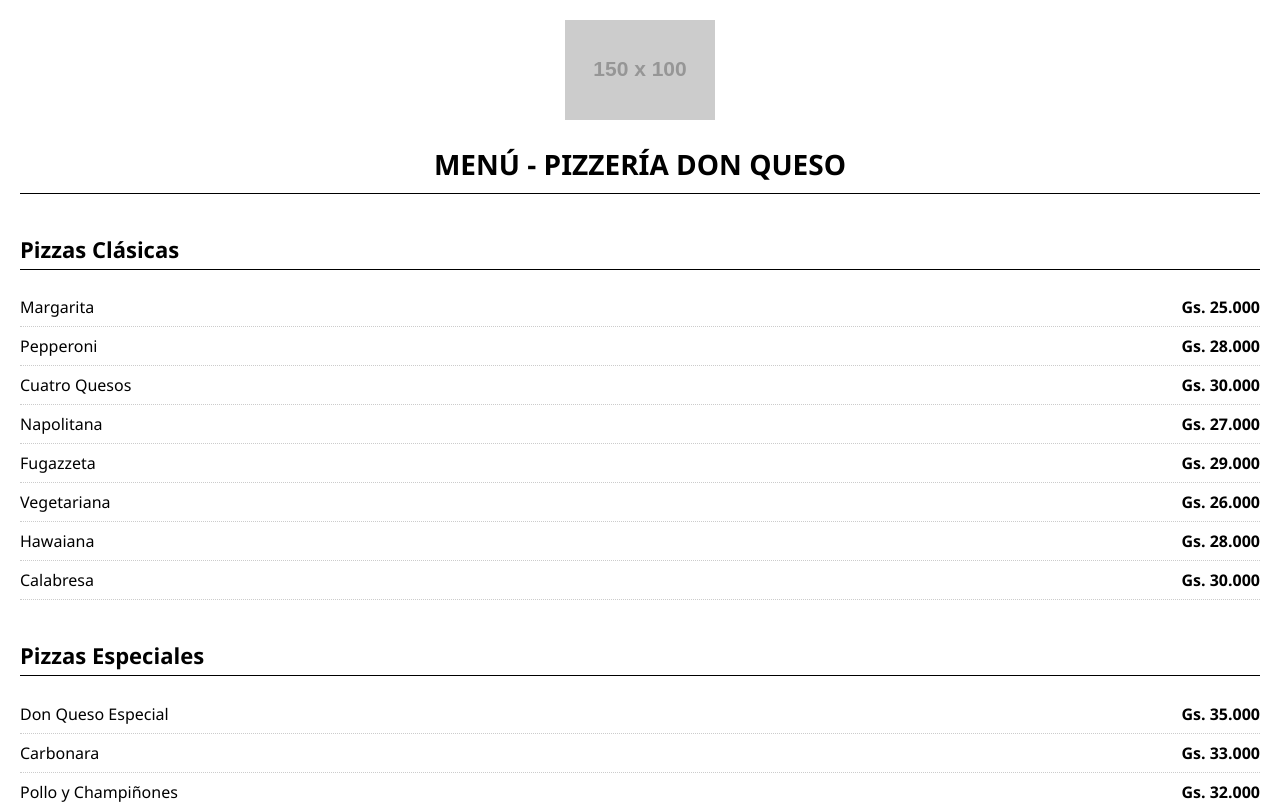
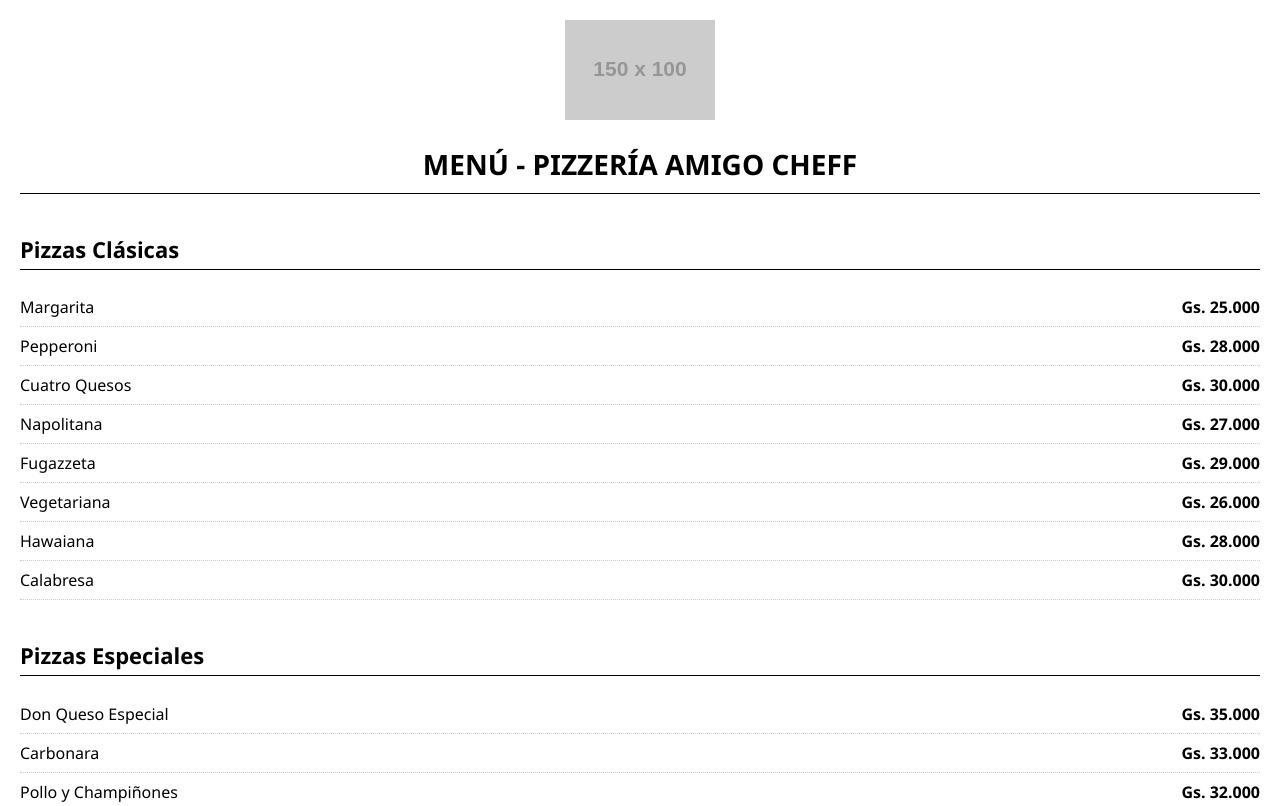
Before and after one commit to Victor08u/MenuAmigoCheff, a plain HTML site: page index.html in a window 1280 px wide. Shown: the top 806 px of the page. Drawn offline with Linux system fonts and the light colour scheme; placeholder pictures from the web are drawn by us.

Commit message:
Update index.html

```diff
--- a/index.html
+++ b/index.html
@@ -59,7 +59,7 @@
     <img src="https://via.placeholder.com/150x100?text=Logo" alt="Logo Pizzería Don Queso">
   </div>
 
-  <h1>Menú - Pizzería Don Queso</h1>
+  <h1>Menú - Pizzería Amigo Cheff</h1>
 
   <div class="categoria">
     <h2>Pizzas Clásicas</h2>
```
